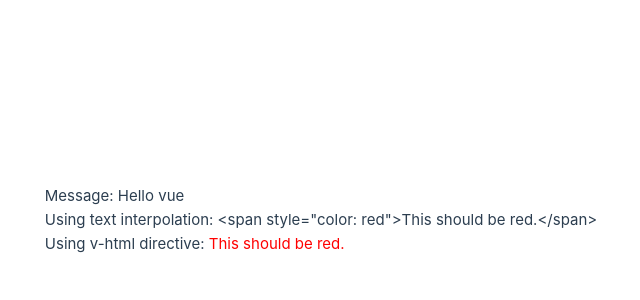
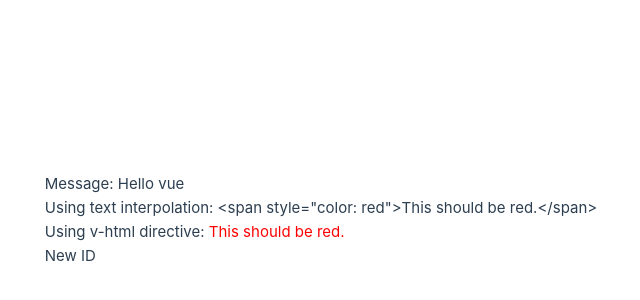
Before and after one commit to jabdi13/vue-3-learn, a Vue app: page / in a window 1280 px wide. Shown: the part 180-480 px from the top of the page, without its empty margins (319-959 px from the left). Built offline with nearby package versions, Linux system fonts and the light colour scheme.

Commit message:
Attribute Bindings

```diff
--- a/src/components/essentials/TemplateSyntax.vue
+++ b/src/components/essentials/TemplateSyntax.vue
@@ -1,8 +1,8 @@
 <script setup>
-import { ref } from 'vue';
 
-  const msg = ref("Hello vue")
+  const msg = "Hello vue"
   const rawHtml = '<span style="color: red">This should be red.</span>'
+  const id = "newId"
 </script>
 
 <template>
@@ -11,4 +11,7 @@ import { ref } from 'vue';
   <!-- Raw HTML -->
   <p>Using text interpolation: {{ rawHtml }}</p>
   <p>Using v-html directive: <span v-html="rawHtml"></span></p>
+
+  <!-- Attribute Bindings -->
+  <div v-bind:id="id">New ID</div>
 </template>
```
